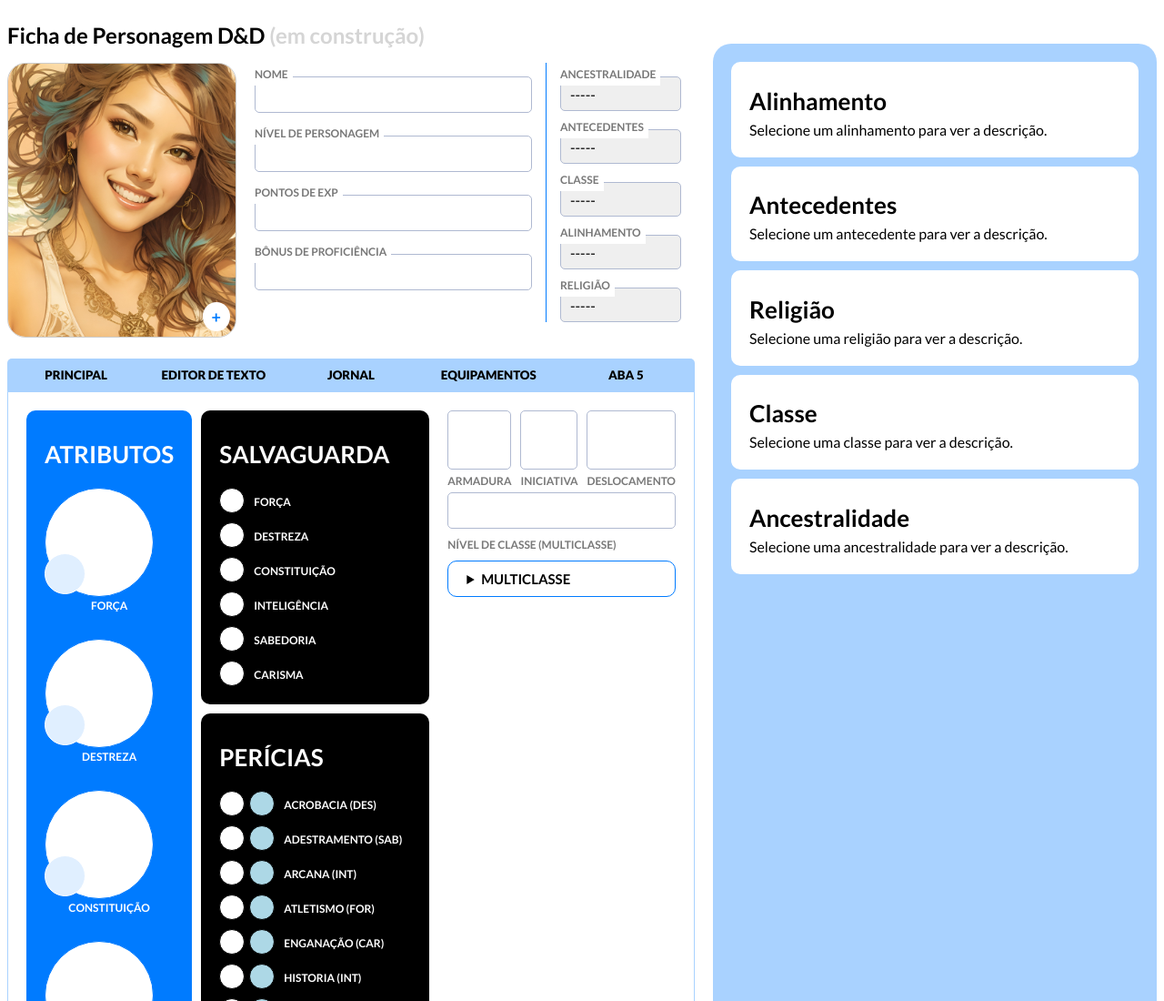
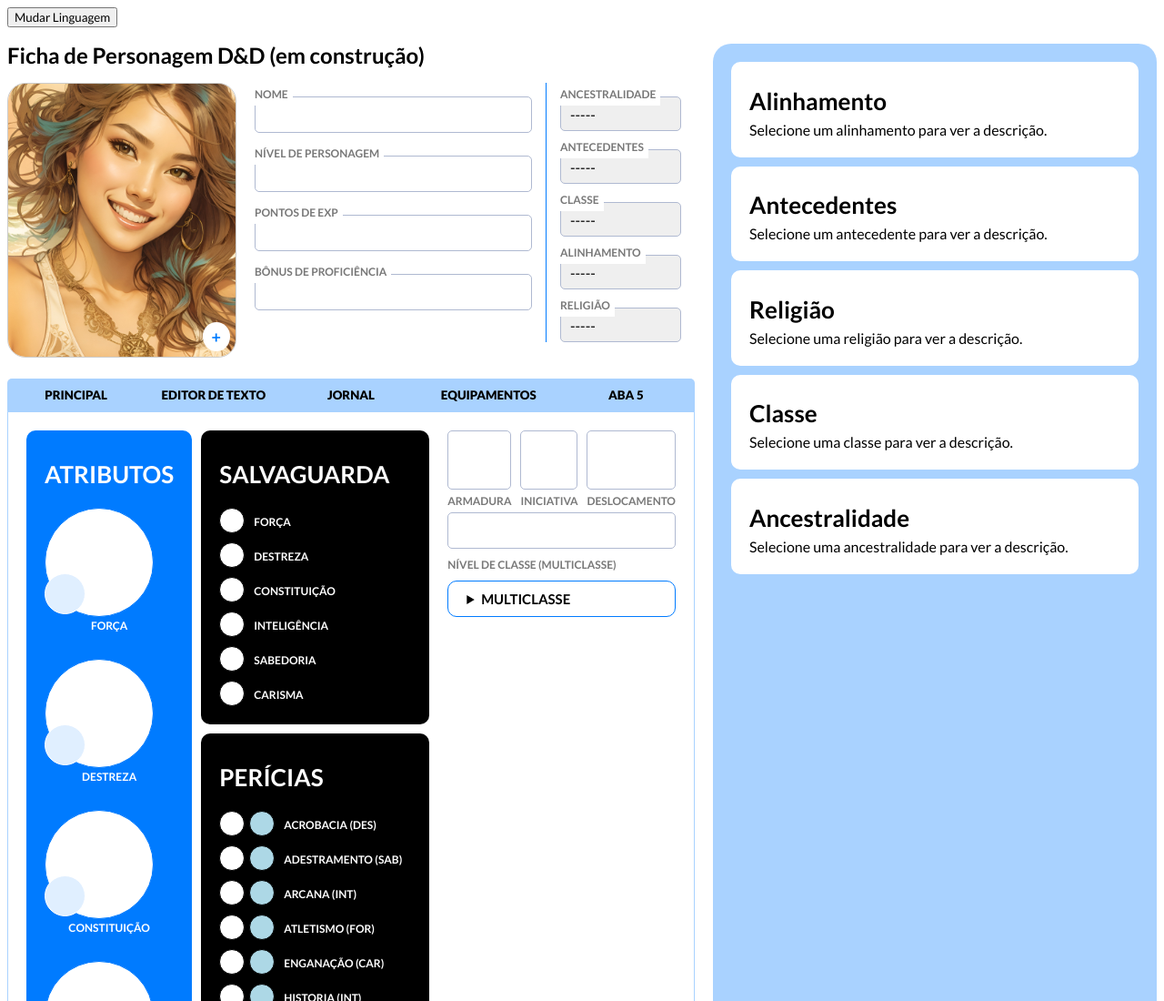
Before and after one commit to N1kkoin/fichas, a plain HTML site: page index.html in a window 1280 px wide. Shown: the top 1100 px of the page at 91% size. Drawn offline with Linux system fonts and the light colour scheme.

Commit message:
add mudar lingua no html apenas

```diff
--- a/index.html
+++ b/index.html
@@ -13,7 +13,9 @@
 <body>
     <div class="sheets">
         <div class="character-sheet">
-            <h1>Ficha de Personagem D&D <span style="color: #d5d5d5;">(em construção)</span></h1>
+            <button id="language-toggle">Change Language</button>
+
+            <h1 data-i18n="title"><span style="color: #d5d5d5;">(em construção)</span></h1>
             <div class="fotoeinfos">
 
                 <div class="image-container">
@@ -27,7 +29,7 @@
                     <div style="display: flex;">
                         <div class="juntos">
                             <div>
-                                <label for="char-name">Nome</label>
+                                <label data-i18n="charname" for="char-name"></label>
                                 <input type="text" id="char-name">
                             </div>
                             <div>
--- a/script.js
+++ b/script.js
@@ -1549,3 +1549,71 @@ document.getElementById('adicionar-item').addEventListener('click', function (ev
     const equipamentoForm = document.getElementById('equipamento-form');
     equipamentoForm.appendChild(criarItem());
 });
+
+
+//  MUDAR LINGUA PT/EN -----------------------------------------------------------------------------------------
+// translations-pt.js
+const translationsPT = {
+    title: "Ficha de Personagem D&D (em construção)",
+    charname: "Nome",
+
+  };
+
+  // translations-en.js
+  const translationsEN = {
+    title: "D&D Character Sheet (WIP)",
+    charname: "Name",
+  };
+
+  let currentLanguage = "pt"; // Defina o idioma padrão
+
+  function setLanguage(language) {
+    currentLanguage = language;
+    updateUI();
+  }
+
+  function updateUI() {
+    const elements = document.querySelectorAll("[data-i18n]");
+    elements.forEach(element => {
+      const key = element.getAttribute("data-i18n");
+      element.textContent = currentLanguage === "pt" ? translationsPT[key] : translationsEN[key];
+    });
+  }
+
+  document.getElementById("language-toggle").addEventListener("click", () => {
+    if (currentLanguage === "pt") {
+      setLanguage("en");
+    } else {
+      setLanguage("pt");
+    }
+  });
+
+  // Inicialize a interface com o idioma padrão
+  updateUI();
+
+  const languageToggle = document.getElementById('language-toggle');
+
+  // Obtém a linguagem do navegador do usuário
+  const userLanguage = navigator.language || navigator.userLanguage;
+
+  // Define o idioma padrão com base na linguagem do usuário
+  let isEnglish = userLanguage.toLowerCase().startsWith('en'); // Se começar com 'en', assume inglês, caso contrário, assume português
+
+  // Função para alternar o idioma do botão
+  function toggleLanguage() {
+      isEnglish = !isEnglish;
+
+      if (isEnglish) {
+          languageToggle.textContent = 'Change Language';
+      } else {
+          languageToggle.textContent = 'Mudar Linguagem';
+      }
+  }
+
+  // Adiciona um ouvinte de evento de clique para alternar o idioma quando o botão for clicado
+  languageToggle.addEventListener('click', toggleLanguage);
+
+  // Define o texto inicial do botão com base na linguagem padrão
+  window.addEventListener('load', function () {
+      toggleLanguage();
+  });
```
